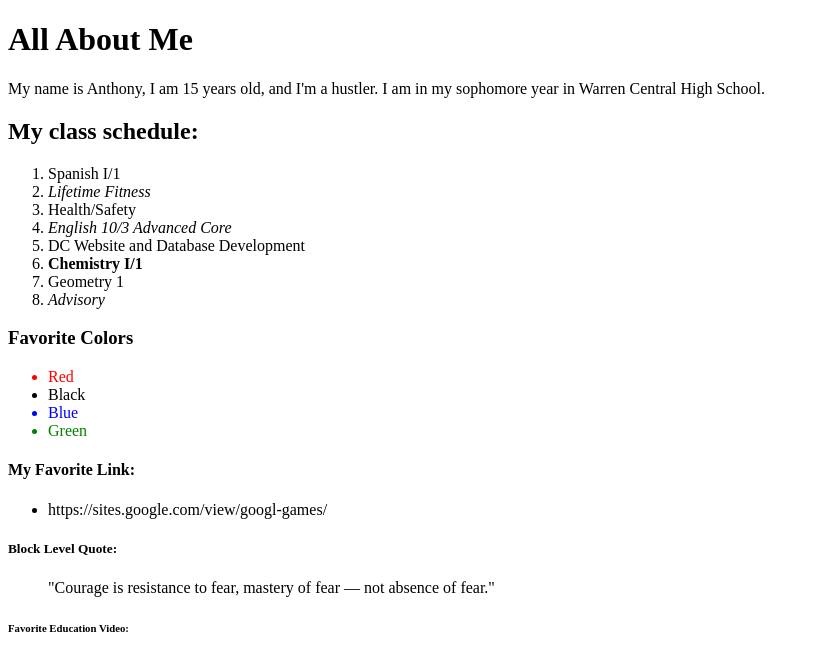
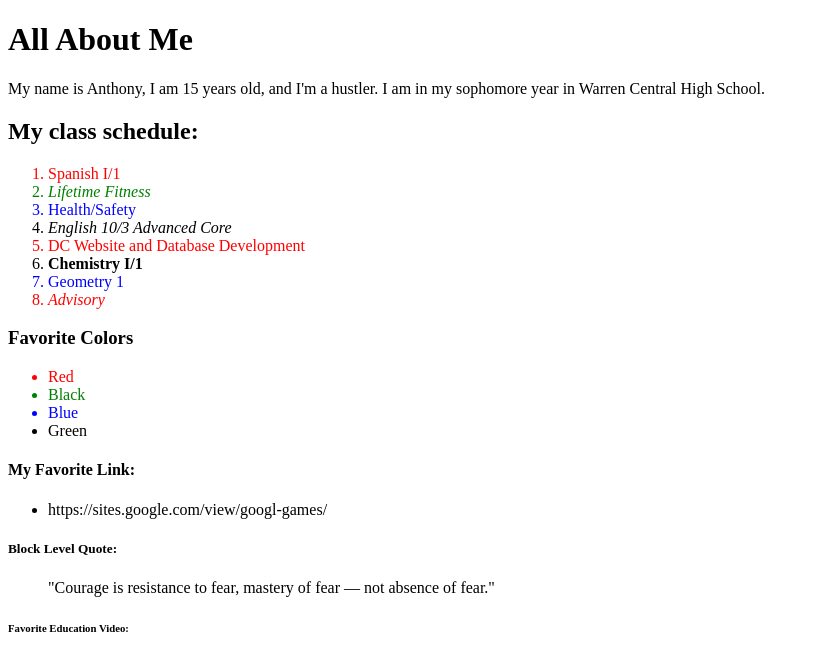
Before and after one commit to PLAMADDHARLIN3/FirstWebPage, a plain HTML site: page index.html in a window 1280 px wide. Shown: the top 656 px of the page, without its empty margins (0-819 px from the left). Drawn offline with Linux system fonts and the light colour scheme.

Commit message:
added lists

```diff
--- a/index.html
+++ b/index.html
@@ -12,21 +12,21 @@
         School.</p>
     <h2>My class schedule:</h2>
     <ol>
-        <li>Spanish I/1</li>
-        <li><em>Lifetime Fitness</em></li>
-        <li>Health/Safety</li>
-        <li><em>English 10/3 Advanced Core</em></li>
-        <li>DC Website and Database Development</li>
-        <li><strong>Chemistry I/1</strong></li>
-        <li>Geometry 1</li>
-        <li><em>Advisory</em></li>
+        <li class="red">Spanish I/1</li>
+        <li class="black"><em>Lifetime Fitness</em></li>
+        <li class="blue">Health/Safety</li>
+        <li class="green"><em>English 10/3 Advanced Core</em></li>
+        <li class="red">DC Website and Database Development</li>
+        <li class="green"><strong>Chemistry I/1</strong></li>
+        <li class="blue">Geometry 1</li>
+        <li class="red"><em>Advisory</em></li>
     </ol>
     <h3>Favorite Colors</h3>
     <ul>
-        <li id="red">Red</li>
-        <li id="black">Black</li>
-        <li id="blue">Blue</li>
-        <li id="green">Green</li>
+        <li class="red">Red</li>
+        <li class="black">Black</li>
+        <li class="blue">Blue</li>
+        <li class="green">Green</li>
 
     </ul>
 
--- a/styles.css
+++ b/styles.css
@@ -1,12 +1,12 @@
-#red{
+.red{
     color:red;
 }
 
-#black{
-    color:black;
+.black{
+    color:green;
 }
 
-#blue{
+.blue{
     color:blue;
 }
 
```
